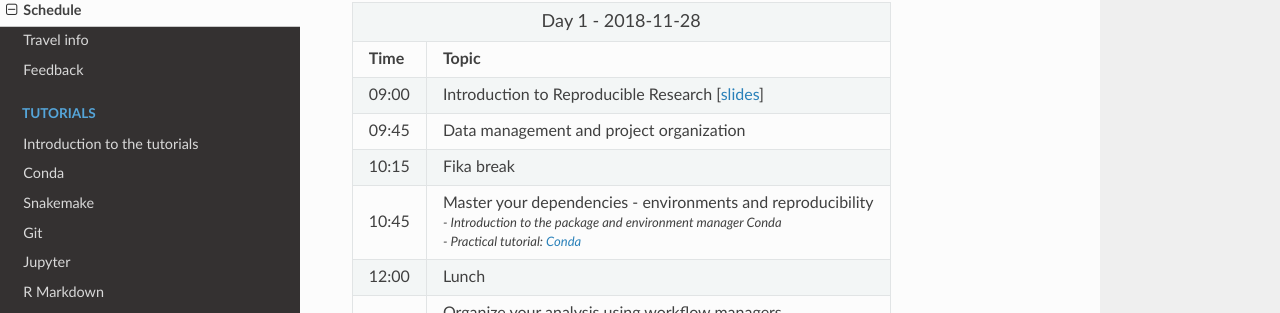
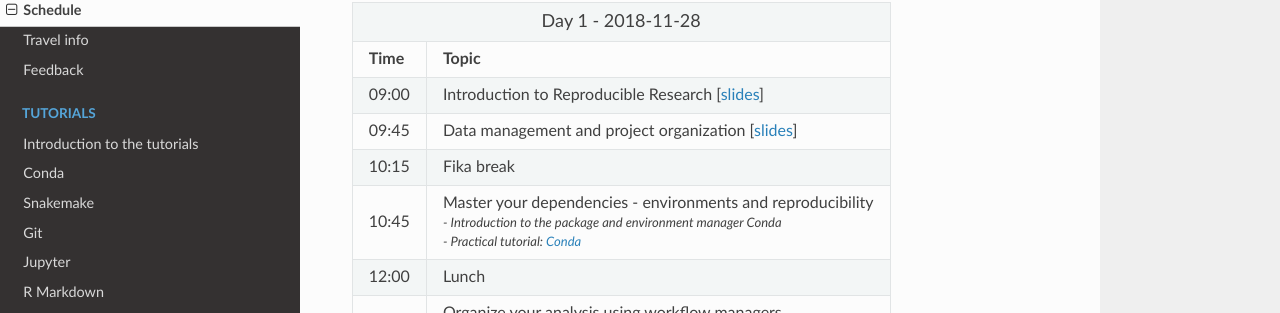
Before and after one commit to NBISweden/workshop-reproducible-research, an MkDocs documentation site: the page built from docs/schedule.md, in a window 1280 px wide and 900 px high. Shown: the part 230-543 px from the top of the window. Built offline with MkDocs 1.6.1, drawn with Linux system fonts in a browser that asks for light colours; nearby versions of some CDN libraries; old or Windows-style settings are respelled for this version of MkDocs.

Commit message:
link to data management slides

```diff
--- a/docs/schedule.md
+++ b/docs/schedule.md
@@ -20,7 +20,7 @@
   </tr>
   <tr>
     <td> <font size="3"> 09:45 </td>
-    <td> <font size="3"> Data management and project organization</td>
+    <td> <font size="3"> Data management and project organization [<a href="https://bitbucket.org/scilifelab-lts/rep_res_slides_1811/raw/master/data_management.pdf">slides</a>]</td>
   </tr>
   <tr>
     <td> <font size="3"> 10:15 </td>
```
